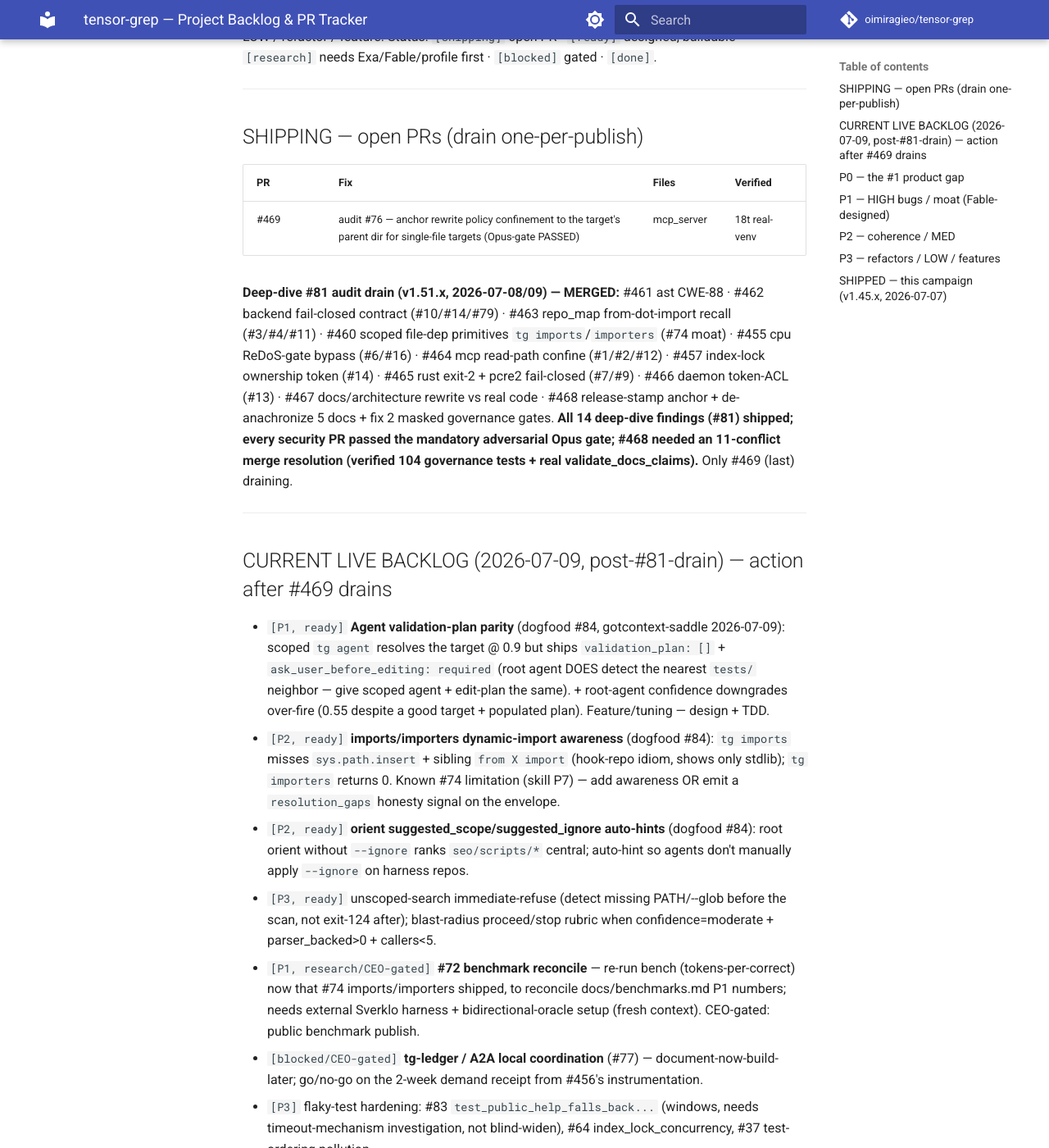
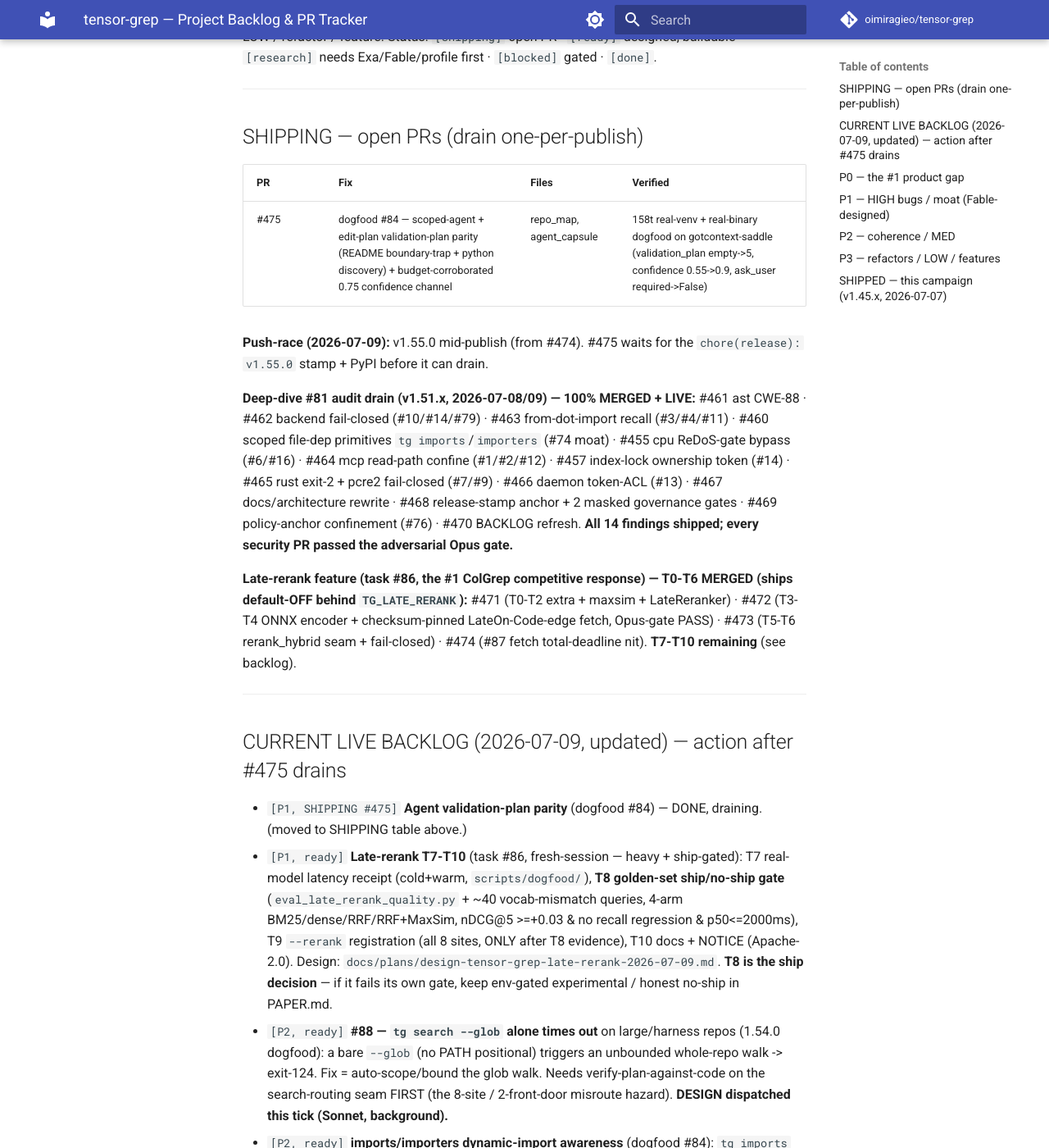
Before and after one commit to oimiragieo/tensor-grep, an MkDocs documentation site: the page built from docs/BACKLOG.md, in a window 1280 px wide and 1400 px high, scrolled down 535 px. Shown: the whole window at 82% size. Built offline with MkDocs 1.6.1 and Material for MkDocs 9.7.7, drawn with Linux system fonts in a browser that asks for light colours; comment, search, counter and statistics services are not loaded; some of the changed text lies outside the part shown.

Commit message:
docs(backlog): reconcile ledger to v1.55.0 (deep-dive #81 100% + rerank T0-T6 shipped; #84 draining as #475; #76 done) + track the late-rerank design doc

```diff
--- a/docs/BACKLOG.md
+++ b/docs/BACKLOG.md
@@ -22,21 +22,28 @@ Always run the common-sense gate before pending a question to the CEO.
 ## SHIPPING — open PRs (drain one-per-publish)
 | PR | Fix | Files | Verified |
 |----|-----|-------|----------|
-| #469 | audit #76 — anchor rewrite policy confinement to the target's parent dir for single-file targets (Opus-gate PASSED) | mcp_server | 18t real-venv |
+| #475 | dogfood #84 — scoped-agent + edit-plan validation-plan parity (README boundary-trap + python discovery) + budget-corroborated 0.75 confidence channel | repo_map, agent_capsule | 158t real-venv + real-binary dogfood on gotcontext-saddle (validation_plan empty->5, confidence 0.55->0.9, ask_user required->False) |
 
-**Deep-dive #81 audit drain (v1.51.x, 2026-07-08/09) — MERGED:** #461 ast CWE-88 · #462 backend fail-closed contract (#10/#14/#79) · #463 repo_map from-dot-import recall (#3/#4/#11) · #460 scoped file-dep primitives `tg imports`/`importers` (#74 moat) · #455 cpu ReDoS-gate bypass (#6/#16) · #464 mcp read-path confine (#1/#2/#12) · #457 index-lock ownership token (#14) · #465 rust exit-2 + pcre2 fail-closed (#7/#9) · #466 daemon token-ACL (#13) · #467 docs/architecture rewrite vs real code · #468 release-stamp anchor + de-anachronize 5 docs + fix 2 masked governance gates. **All 14 deep-dive findings (#81) shipped; every security PR passed the mandatory adversarial Opus gate; #468 needed an 11-conflict merge resolution (verified 104 governance tests + real validate_docs_claims).** Only #469 (last) draining.
+**Push-race (2026-07-09):** v1.55.0 mid-publish (from #474). #475 waits for the `chore(release): v1.55.0` stamp + PyPI before it can drain.
+
+**Deep-dive #81 audit drain (v1.51.x, 2026-07-08/09) — 100% MERGED + LIVE:** #461 ast CWE-88 · #462 backend fail-closed (#10/#14/#79) · #463 from-dot-import recall (#3/#4/#11) · #460 scoped file-dep primitives `tg imports`/`importers` (#74 moat) · #455 cpu ReDoS-gate bypass (#6/#16) · #464 mcp read-path confine (#1/#2/#12) · #457 index-lock ownership token (#14) · #465 rust exit-2 + pcre2 fail-closed (#7/#9) · #466 daemon token-ACL (#13) · #467 docs/architecture rewrite · #468 release-stamp anchor + 2 masked governance gates · #469 policy-anchor confinement (#76) · #470 BACKLOG refresh. **All 14 findings shipped; every security PR passed the adversarial Opus gate.**
+
+**Late-rerank feature (task #86, the #1 ColGrep competitive response) — T0-T6 MERGED (ships default-OFF behind `TG_LATE_RERANK`):** #471 (T0-T2 extra + maxsim + LateReranker) · #472 (T3-T4 ONNX encoder + checksum-pinned LateOn-Code-edge fetch, Opus-gate PASS) · #473 (T5-T6 rerank_hybrid seam + fail-closed) · #474 (#87 fetch total-deadline nit). **T7-T10 remaining** (see backlog).
 
 ---
 
-## CURRENT LIVE BACKLOG (2026-07-09, post-#81-drain) — action after #469 drains
-- `[P1, ready]` **Agent validation-plan parity** (dogfood #84, gotcontext-saddle 2026-07-09): scoped `tg agent` resolves the target @ 0.9 but ships `validation_plan: []` + `ask_user_before_editing: required` (root agent DOES detect the nearest `tests/` neighbor — give scoped agent + edit-plan the same). + root-agent confidence downgrades over-fire (0.55 despite a good target + populated plan). Feature/tuning — design + TDD.
-- `[P2, ready]` **imports/importers dynamic-import awareness** (dogfood #84): `tg imports` misses `sys.path.insert` + sibling `from X import` (hook-repo idiom, shows only stdlib); `tg importers` returns 0. Known #74 limitation (skill P7) — add awareness OR emit a `resolution_gaps` honesty signal on the envelope.
-- `[P2, ready]` **orient suggested_scope/suggested_ignore auto-hints** (dogfood #84): root orient without `--ignore` ranks `seo/scripts/*` central; auto-hint so agents don't manually apply `--ignore` on harness repos.
+## CURRENT LIVE BACKLOG (2026-07-09, updated) — action after #475 drains
+- `[P1, SHIPPING #475]` **Agent validation-plan parity** (dogfood #84) — DONE, draining. (moved to SHIPPING table above.)
+- `[P1, ready]` **Late-rerank T7-T10** (task #86, fresh-session — heavy + ship-gated): T7 real-model latency receipt (cold+warm, `scripts/dogfood/`), **T8 golden-set ship/no-ship gate** (`eval_late_rerank_quality.py` + ~40 vocab-mismatch queries, 4-arm BM25/dense/RRF/RRF+MaxSim, nDCG@5 >=+0.03 & no recall regression & p50<=2000ms), T9 `--rerank` registration (all 8 sites, ONLY after T8 evidence), T10 docs + NOTICE (Apache-2.0). Design: `docs/plans/design-tensor-grep-late-rerank-2026-07-09.md`. **T8 is the ship decision** — if it fails its own gate, keep env-gated experimental / honest no-ship in PAPER.md.
+- `[P2, ready]` **#88 — `tg search --glob` alone times out** on large/harness repos (1.54.0 dogfood): a bare `--glob` (no PATH positional) triggers an unbounded whole-repo walk -> exit-124. Fix = auto-scope/bound the glob walk. Needs verify-plan-against-code on the search-routing seam FIRST (the 8-site / 2-front-door misroute hazard). **DESIGN dispatched this tick (Sonnet, background).**
+- `[P2, ready]` **imports/importers dynamic-import awareness** (dogfood #84): `tg imports` misses `sys.path.insert` + sibling `from X import`; `tg importers` returns 0. Known #74 limit — add awareness OR emit a `resolution_gaps` honesty signal.
+- `[P2, ready]` **orient suggested_scope/suggested_ignore auto-hints** (dogfood #84): root orient without `--ignore` ranks `seo/scripts/*` central; auto-hint so agents don't hand-apply `--ignore`.
 - `[P3, ready]` unscoped-search immediate-refuse (detect missing PATH/--glob before the scan, not exit-124 after); blast-radius proceed/stop rubric when confidence=moderate + parser_backed>0 + callers<5.
-- `[P1, research/CEO-gated]` **#72 benchmark reconcile** — re-run bench (tokens-per-correct) now that #74 imports/importers shipped, to reconcile docs/benchmarks.md P1 numbers; needs external Sverklo harness + bidirectional-oracle setup (fresh context). CEO-gated: public benchmark publish.
+- `[P1, research/CEO-gated]` **#72 benchmark reconcile** — re-run bench (tokens-per-correct) now that #74 imports/importers shipped; needs external Sverklo harness + bidirectional-oracle (fresh context). CEO-gated: public benchmark publish.
 - `[blocked/CEO-gated]` **tg-ledger / A2A local coordination** (#77) — document-now-build-later; go/no-go on the 2-week demand receipt from #456's instrumentation.
 - `[P3]` flaky-test hardening: #83 `test_public_help_falls_back...` (windows, needs timeout-mechanism investigation, not blind-widen), #64 index_lock_concurrency, #37 test-ordering pollution.
-- `[re-verify]` #78 ReDoS simple-path residual (Rust-less install still falls to Python re on unflagged patterns), #76-pt2 islice giant-line bound (batch into one gated mcp/cpu follow-up).
+- `[re-verify]` #78 ReDoS simple-path residual (Rust-less install falls to Python re on unflagged patterns), #76-pt2 islice giant-line bound (batch into one gated mcp/cpu follow-up). **#76 read-path exfil = DONE (shipped #464/#469, verified on main).**
+- `[stale-WIP, revive-or-retire]` `tensor-grep-deweight` worktree (`feat/auto-deweight-vendored-trees`, based on v1.40.3): auto-deweight vendored/harness trees in orient centrality; needs rebase onto current + Fable's file-subgraph exclusion. Left in place (holds real WIP) — decide revive vs retire next campaign.
 
 > **NOTE (2026-07-09):** the P0/P1 sections below are from the 2026-07-07 v1.45.x campaign — MANY releases have shipped since (now v1.51.9). Re-verify each against current code before actioning; several (PERF parse-cache #432, the repo_map cluster) likely shipped in the v1.46-1.51 line. `gh pr list --state merged` + `git log` are authoritative.
 
--- /dev/null
+++ b/docs/plans/design-tensor-grep-late-rerank-2026-07-09.md
@@ -0,0 +1,56 @@
+# Design — Late-Interaction (MaxSim) Rerank Stage for `tg search --semantic`
+
+**Verdict: GO-WITH-CHANGES.** Fable design audit 2026-07-09 (agent ad65cf18), verified against real code. Every seam cited `file:line`. Governed by `.claude/skills/tensor-grep-semantic-search-campaign/SKILL.md`. Ships **default-OFF**; graduates only on the golden-set gate (§5).
+
+## Idea
+Add a 3rd stage to `tg search --semantic` (BM25+dense→RRF today): a tiny ColBERT-style code model MaxSim-reranks the top-K of the RRF-fused pool. Rerank-the-pool, NOT a PLAID DB (PLAID-repro insight). Direct competitive response to ColGrep/LightOn (−15.7% tokens / 70% wins vs grep).
+
+## Corrections to the naive proposal (real code)
+1. Pipeline entry = `src/tensor_grep/cli/main.py` — `_apply_semantic_rerank` at `main.py:3551`, invoked `main.py:6803` under `if config.semantic_rank:` (`main.py:6800`).
+2. Registration is **8 sites across 2 layers**, not 2 (see §6) — incl. the missed `_can_delegate_to_native_tg_search` `unsupported_flags` at `bootstrap.py:403-418`.
+3. `tg index --fetch-model` is a **GHOST** — only hit is the error string at `retrieval_dense.py:95`; no `index` command exists. Must BUILD the fetch path (T4) + fix the ghost message same PR.
+4. `benchmarks/run_repo_retrieval_benchmarks.py` REPLAYS canned rankings (`:48-56`) — can't gate this. `eval_bm25_quality.py` corpus is saturated (`SKILL.md:247-253`). Must build a live-pipeline golden harness (T8).
+
+## The seam
+Slot inside `rerank_hybrid` (`src/tensor_grep/core/reranker.py:101`) at the `fused_order` variable (`reranker.py:157`), BEFORE the positional-proxy freeze (`reranker.py:162`). Add `late_reranker: LateReranker | None = None` (mirrors `dense_index` at `:110`). `head = fused_order[:pool_k]` → `late_reranker.rerank(...)` → `fused_order = head + fused_order[pool_k:]`. **Order-only over chunk indices** — same matches, same membership, same JSON shape (preserves the reorder-overlay contract `SKILL.md:207`). Candidate pool = the RRF-fused ranking, NOT a new RRF leg (a 3rd leg rank-flattens MaxSim's precision).
+
+## Model + LICENSE (blocker CLEARED)
+**`lightonai/LateOn-Code-edge` (17M) — Apache-2.0** (verified: HF README frontmatter). Ships `model_int8.onnx` (17.2MB) + tokenizer + `onnx_config.json` pre-exported. ColGrep runs this exact model int8-ONNX on CPU (competitor-proven CPU-viable). Fallback: `mxbai-edge-colbert-v0-32m` (Apache-2.0, general-domain, needs own export).
+**Bundling: license-safe but DON'T bundle — download-on-demand** (keep wheel slim; mirror dense leg's `~/.tensor-grep/models/` fetch, `retrieval_dense.py:70-79`). T4 builds a checksum-pinned (SHA-256, fail-closed), byte-capped+timeout fetch of the 3 files from a pinned HF revision. Never auto-download at query time (`SKILL.md:205`). NOTICE attribution entry required.
+
+## Inference
+Runtime deps: `onnxruntime` (MIT, CPU-only, never `-gpu`) + `tokenizers` (Apache-2.0) + numpy. **NO torch/transformers/PyLate at runtime** (governance test pins this, `test_pyproject_dependencies.py:39-45`). New optional extra `rerank = ["tensor-grep[semantic]", "onnxruntime>=1.20", "tokenizers>=0.21"]` (no upper caps). MaxSim = per-token L2-normalize + numpy matmul + rowwise-max + sum. 512-token truncation guard. Latency budget `TG_RERANK_BUDGET_MS` (default 2000) enforced in-code incl. cold ONNX init; else degrade-with-signal. Ties break ascending chunk index.
+
+## Fail-closed contract (mirrors dense leg `retrieval_dense.py:9-19`)
+New `src/tensor_grep/core/retrieval_late.py` + `LateRerankUnavailableError(RuntimeError)`.
+- Extra not installed / model not fetched / budget exceeded / shape-mismatch → **recoverable**: degrade to RRF order, set `SearchResult.rank_fallback_reason` (`result.py:55-60`) + `tg:` stderr. Never silent-skip.
+- ONNX/tokenizer load fails / encode raises → **`BackendExecutionError`** (`base.py:7-14`): propagate uncaught to the CLI boundary `main.py:6804-6813` → exit 2.
+- Upstream degrade paths (`main.py:3595/3607/3638`) append `"; late rerank skipped"` to their existing reason.
+- **Invariant (bidirectional test T6):** `--rerank` requested ⇒ EITHER order provably changed (reason untouched) XOR `rank_fallback_reason` non-None. No third state. Reuse `rank_fallback_reason` (a `rerank_status` field is a JSON_OUTPUT_VERSION bump, deferred).
+
+## Golden-set gate (promotion; ships default-OFF regardless)
+New `benchmarks/eval_late_rerank_quality.py` (T8): LIVE pipeline, 4 arms (BM25 / dense / RRF / RRF+MaxSim) on the SAME corpus+queries. Metrics from `core/retrieval_scoring.py` (recall@k/ndcg@k/mrr — don't invent). Corpus = pinned real repo + ~40 **vocabulary-mismatch** golden queries (query "verify login" → chunk defines `authenticate`); reuse express@4.21.1 where possible. Bidirectional oracle validation before any scored batch. **Thresholds (all hold, same run):** (1) nDCG@5 RRF+MaxSim > RRF by ≥+0.03 abs AND beyond 3-run noise; (2) recall@5 no regression; (3) latency p50 ≤ 2000ms @ pool_k=50 warm+cold, flag-off byte-identical; (4) tokens-per-correct on Sverklo P1/P2 no worse than `--semantic`. Gate fail = keep env-gated experimental OR retire with the negative recorded in `docs/PAPER.md`.
+
+## Registration (§6 — 8 sites, 2 layers) — ONLY after T8 evidence
+**Argv (3 + CI config):** (1) `rust_core/src/main.rs:170` SEARCH_PYTHON_PASSTHROUGH_FLAGS; (2) `bootstrap.py:24` _TG_ONLY_SEARCH_FLAGS; (3) `bootstrap.py:403-418` _can_delegate_to_native_tg_search unsupported_flags (the missed one); (4) `.tg-registration.toml` search-flag-front-doors + add site 3 as a declared member.
+**SearchConfig (4):** (5) `config.py:184-188` new `late_rerank: bool = False`, built `main.py:6273`; (6) `main.py:1783` _NATIVE_TG_DELEGATION_DEFAULT_REQUIRED_FIELDS (field-coverage ratchet test will fail until classified); (7) `main.py:4059` _can_passthrough_rg `and not config.late_rerank`; (8) `main.py:6207-6216` multi-pattern-source conflict list.
+Plus the Typer option (`main.py:6043`). `--rerank` REQUIRES `--semantic` (bare `--rerank` exits 2 — one char from `--rank`, must fail loud). No new command.
+
+## TDD tasks (each = 1 PR-able testable deliverable; gates: `uv run --no-sync` pytest + ruff check + ruff format --check --preview + mypy src)
+- **T0** — `rerank` extra + governance test (no torch/onnxruntime-gpu/pylate; mirror `test_pyproject_dependencies.py:39-45`).
+- **T1** — `retrieval_late.py::maxsim_scores` pure numpy, hand-computed test + ties + empty.
+- **T2** — `LateReranker.rerank()` order-only permutation, stub encoder; returns-permutation-never-drops + orders-by-maxsim.
+- **T3** — ONNX encoder behind the extra: `late_available()` probe + `load_late_model()` recoverable/unrecoverable split + onnx_config prefixes + 512-truncation. Real-model smoke `skipif(not fetched)`.
+- **T4** — checksum-pinned `python -m tensor_grep.core.retrieval_late --fetch` (SHA-256, byte-cap, timeout, atomic rename); fix the ghost message `retrieval_dense.py:95`. Tests: checksum-mismatch-fail-closed, atomic-on-partial-fail.
+- **T5** — the seam: `rerank_hybrid` gains `late_reranker`, head/tail splice, `TG_LATE_RERANK=1` env gate (mirror `TG_RRF_CHANNELS`). Tests: flag-off byte-identical, reorders-head-only-tail-stable, same-match-membership.
+- **T6** — fail-closed wiring + budget: the contract table end-to-end + the bidirectional invariant test.
+- **T7** — real-model integration + latency receipt (cold+warm); dogfood the REAL binary via `scripts/dogfood/`.
+- **T8** — golden harness `eval_late_rerank_quality.py` + `datasets/late_rerank_golden.jsonl` (~40 vocab-mismatch, oracle-validated) → the 4-row table + noise band.
+- **T9** — `--rerank` registration (all 8 sites) + requires-`--semantic` test + registration-check green — ONLY after T8 evidence.
+- **T10** — docs + NOTICE (Apache-2.0 attribution) + skill STATUS note.
+
+## Biggest risk
+CPU latency of encoding ~50 chunks/query + cold ONNX init blowing the 2000ms budget. If p50 is multi-second → the stage fails its own gate → honest documented no-ship. Mitigations in-spec: pool_k cap, budget-degrade-with-signal, int8, competitor's CPU-viable proof.
+
+## Build order
+T0→T1→T2 (foundation, no model) → T3→T4 (encoder + fetch) → T5→T6 (seam + fail-closed) → T7 (real-model receipt) → T8 (golden gate — ship/no-ship decision) → T9→T10 (registration + docs, only if T8 passes). Each PR drains one-per-publish.
```
